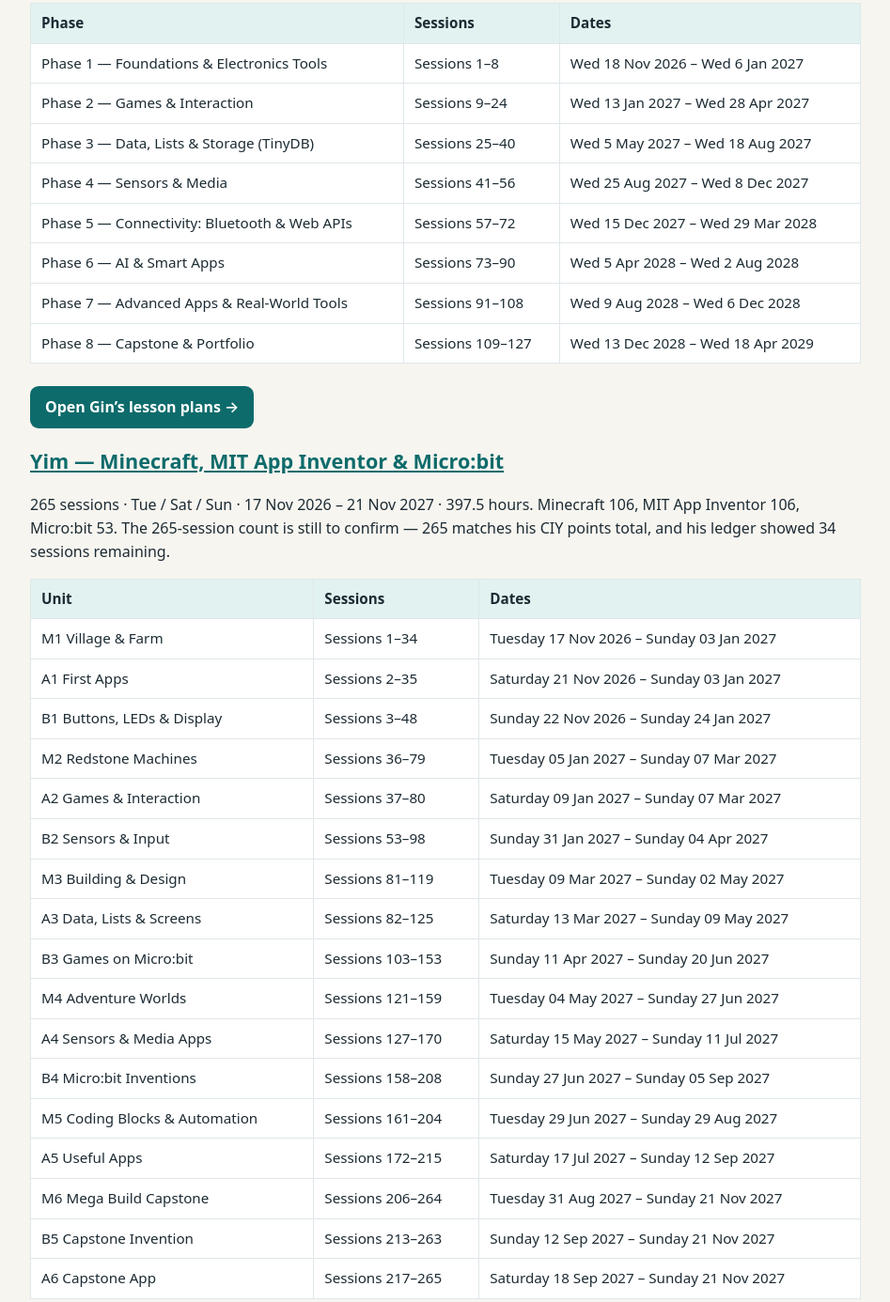
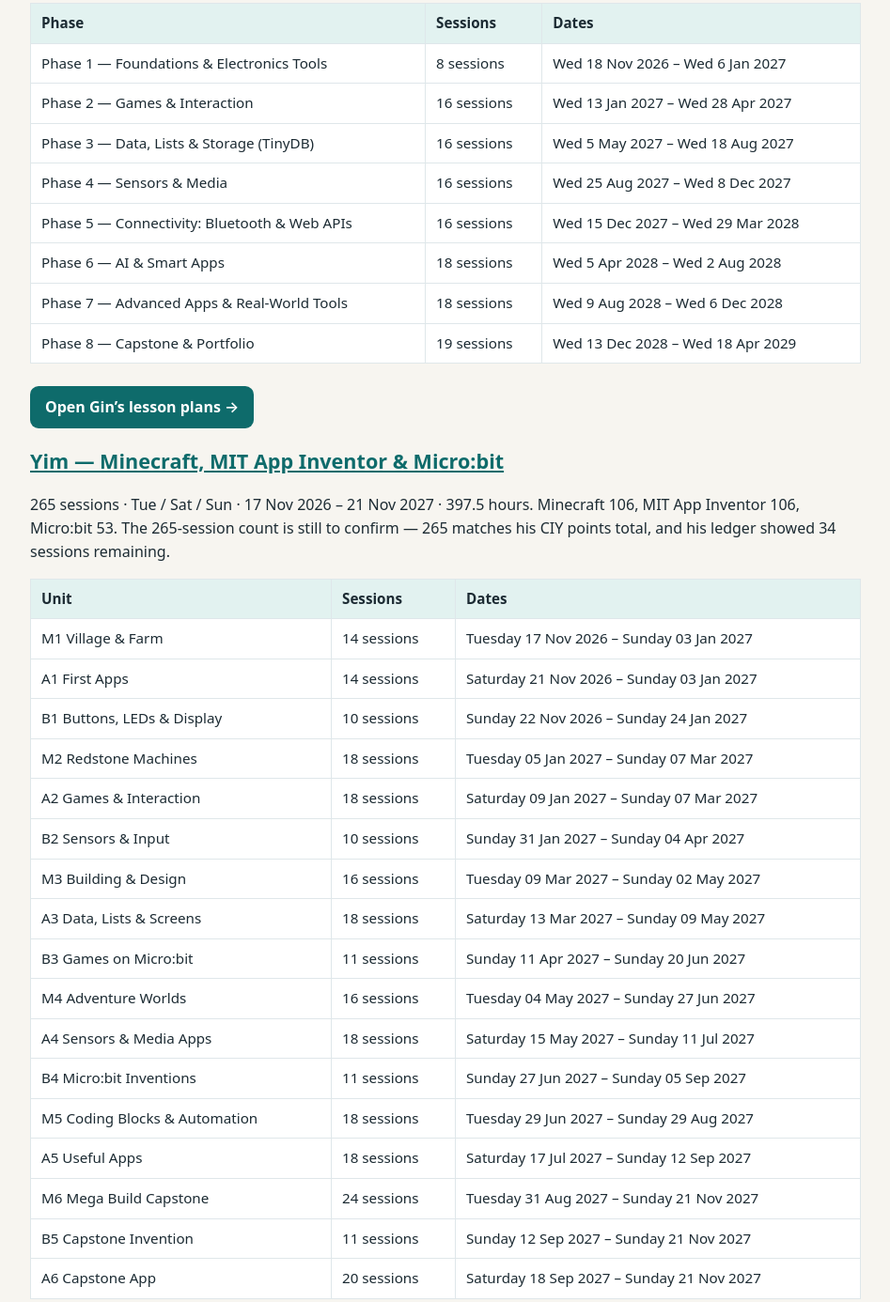
Before and after one commit to Ricamaesupa/lesson-plans, a plain HTML site: page curriculum.html in a window 1280 px wide. Shown: the part 347-1733 px from the top of the page at 94% size, without its empty margins (166-1113 px from the left). Drawn offline with Linux system fonts and the light colour scheme.

Commit message:
Curriculum table: show session counts per phase/unit instead of ranges

```diff
--- a/curriculum.html
+++ b/curriculum.html
@@ -16,36 +16,36 @@
 <h2><a href="gin.html">Gin — MIT App Inventor</a></h2>
 <p>127 sessions &middot; Wednesdays 3:30&ndash;5:00pm &middot; 18 Nov 2026 &ndash; 18 Apr 2029 &middot; 190.5 hours. Built on his resistor colour codes and Ohm&rsquo;s Law. MIT App Inventor is Rica&rsquo;s exploration with Gin, not a CIY-assigned track.</p>
 <table class="ctable"><tr><th>Phase</th><th>Sessions</th><th>Dates</th></tr>
-<tr><td>Phase 1 — Foundations &amp; Electronics Tools</td><td>Sessions 1&ndash;8</td><td>Wed 18 Nov 2026 &ndash; Wed 6 Jan 2027</td></tr>
-<tr><td>Phase 2 — Games &amp; Interaction</td><td>Sessions 9&ndash;24</td><td>Wed 13 Jan 2027 &ndash; Wed 28 Apr 2027</td></tr>
-<tr><td>Phase 3 — Data, Lists &amp; Storage (TinyDB)</td><td>Sessions 25&ndash;40</td><td>Wed 5 May 2027 &ndash; Wed 18 Aug 2027</td></tr>
-<tr><td>Phase 4 — Sensors &amp; Media</td><td>Sessions 41&ndash;56</td><td>Wed 25 Aug 2027 &ndash; Wed 8 Dec 2027</td></tr>
-<tr><td>Phase 5 — Connectivity: Bluetooth &amp; Web APIs</td><td>Sessions 57&ndash;72</td><td>Wed 15 Dec 2027 &ndash; Wed 29 Mar 2028</td></tr>
-<tr><td>Phase 6 — AI &amp; Smart Apps</td><td>Sessions 73&ndash;90</td><td>Wed 5 Apr 2028 &ndash; Wed 2 Aug 2028</td></tr>
-<tr><td>Phase 7 — Advanced Apps &amp; Real-World Tools</td><td>Sessions 91&ndash;108</td><td>Wed 9 Aug 2028 &ndash; Wed 6 Dec 2028</td></tr>
-<tr><td>Phase 8 — Capstone &amp; Portfolio</td><td>Sessions 109&ndash;127</td><td>Wed 13 Dec 2028 &ndash; Wed 18 Apr 2029</td></tr>
+<tr><td>Phase 1 — Foundations &amp; Electronics Tools</td><td>8 sessions</td><td>Wed 18 Nov 2026 &ndash; Wed 6 Jan 2027</td></tr>
+<tr><td>Phase 2 — Games &amp; Interaction</td><td>16 sessions</td><td>Wed 13 Jan 2027 &ndash; Wed 28 Apr 2027</td></tr>
+<tr><td>Phase 3 — Data, Lists &amp; Storage (TinyDB)</td><td>16 sessions</td><td>Wed 5 May 2027 &ndash; Wed 18 Aug 2027</td></tr>
+<tr><td>Phase 4 — Sensors &amp; Media</td><td>16 sessions</td><td>Wed 25 Aug 2027 &ndash; Wed 8 Dec 2027</td></tr>
+<tr><td>Phase 5 — Connectivity: Bluetooth &amp; Web APIs</td><td>16 sessions</td><td>Wed 15 Dec 2027 &ndash; Wed 29 Mar 2028</td></tr>
+<tr><td>Phase 6 — AI &amp; Smart Apps</td><td>18 sessions</td><td>Wed 5 Apr 2028 &ndash; Wed 2 Aug 2028</td></tr>
+<tr><td>Phase 7 — Advanced Apps &amp; Real-World Tools</td><td>18 sessions</td><td>Wed 9 Aug 2028 &ndash; Wed 6 Dec 2028</td></tr>
+<tr><td>Phase 8 — Capstone &amp; Portfolio</td><td>19 sessions</td><td>Wed 13 Dec 2028 &ndash; Wed 18 Apr 2029</td></tr>
 </table>
 <p><a class="btn" href="gin.html">Open Gin&rsquo;s lesson plans &rarr;</a></p>
 <h2><a href="yim.html">Yim — Minecraft, MIT App Inventor &amp; Micro:bit</a></h2>
 <p>265 sessions &middot; Tue / Sat / Sun &middot; 17 Nov 2026 &ndash; 21 Nov 2027 &middot; 397.5 hours. Minecraft 106, MIT App Inventor 106, Micro:bit 53. The 265-session count is still to confirm — 265 matches his CIY points total, and his ledger showed 34 sessions remaining.</p>
 <table class="ctable"><tr><th>Unit</th><th>Sessions</th><th>Dates</th></tr>
-<tr><td>M1 Village &amp; Farm</td><td>Sessions 1&ndash;34</td><td>Tuesday 17 Nov 2026 &ndash; Sunday 03 Jan 2027</td></tr>
-<tr><td>A1 First Apps</td><td>Sessions 2&ndash;35</td><td>Saturday 21 Nov 2026 &ndash; Sunday 03 Jan 2027</td></tr>
-<tr><td>B1 Buttons, LEDs &amp; Display</td><td>Sessions 3&ndash;48</td><td>Sunday 22 Nov 2026 &ndash; Sunday 24 Jan 2027</td></tr>
-<tr><td>M2 Redstone Machines</td><td>Sessions 36&ndash;79</td><td>Tuesday 05 Jan 2027 &ndash; Sunday 07 Mar 2027</td></tr>
-<tr><td>A2 Games &amp; Interaction</td><td>Sessions 37&ndash;80</td><td>Saturday 09 Jan 2027 &ndash; Sunday 07 Mar 2027</td></tr>
-<tr><td>B2 Sensors &amp; Input</td><td>Sessions 53&ndash;98</td><td>Sunday 31 Jan 2027 &ndash; Sunday 04 Apr 2027</td></tr>
-<tr><td>M3 Building &amp; Design</td><td>Sessions 81&ndash;119</td><td>Tuesday 09 Mar 2027 &ndash; Sunday 02 May 2027</td></tr>
-<tr><td>A3 Data, Lists &amp; Screens</td><td>Sessions 82&ndash;125</td><td>Saturday 13 Mar 2027 &ndash; Sunday 09 May 2027</td></tr>
-<tr><td>B3 Games on Micro:bit</td><td>Sessions 103&ndash;153</td><td>Sunday 11 Apr 2027 &ndash; Sunday 20 Jun 2027</td></tr>
-<tr><td>M4 Adventure Worlds</td><td>Sessions 121&ndash;159</td><td>Tuesday 04 May 2027 &ndash; Sunday 27 Jun 2027</td></tr>
-<tr><td>A4 Sensors &amp; Media Apps</td><td>Sessions 127&ndash;170</td><td>Saturday 15 May 2027 &ndash; Sunday 11 Jul 2027</td></tr>
-<tr><td>B4 Micro:bit Inventions</td><td>Sessions 158&ndash;208</td><td>Sunday 27 Jun 2027 &ndash; Sunday 05 Sep 2027</td></tr>
-<tr><td>M5 Coding Blocks &amp; Automation</td><td>Sessions 161&ndash;204</td><td>Tuesday 29 Jun 2027 &ndash; Sunday 29 Aug 2027</td></tr>
-<tr><td>A5 Useful Apps</td><td>Sessions 172&ndash;215</td><td>Saturday 17 Jul 2027 &ndash; Sunday 12 Sep 2027</td></tr>
-<tr><td>M6 Mega Build Capstone</td><td>Sessions 206&ndash;264</td><td>Tuesday 31 Aug 2027 &ndash; Sunday 21 Nov 2027</td></tr>
-<tr><td>B5 Capstone Invention</td><td>Sessions 213&ndash;263</td><td>Sunday 12 Sep 2027 &ndash; Sunday 21 Nov 2027</td></tr>
-<tr><td>A6 Capstone App</td><td>Sessions 217&ndash;265</td><td>Saturday 18 Sep 2027 &ndash; Sunday 21 Nov 2027</td></tr>
+<tr><td>M1 Village &amp; Farm</td><td>14 sessions</td><td>Tuesday 17 Nov 2026 &ndash; Sunday 03 Jan 2027</td></tr>
+<tr><td>A1 First Apps</td><td>14 sessions</td><td>Saturday 21 Nov 2026 &ndash; Sunday 03 Jan 2027</td></tr>
+<tr><td>B1 Buttons, LEDs &amp; Display</td><td>10 sessions</td><td>Sunday 22 Nov 2026 &ndash; Sunday 24 Jan 2027</td></tr>
+<tr><td>M2 Redstone Machines</td><td>18 sessions</td><td>Tuesday 05 Jan 2027 &ndash; Sunday 07 Mar 2027</td></tr>
+<tr><td>A2 Games &amp; Interaction</td><td>18 sessions</td><td>Saturday 09 Jan 2027 &ndash; Sunday 07 Mar 2027</td></tr>
+<tr><td>B2 Sensors &amp; Input</td><td>10 sessions</td><td>Sunday 31 Jan 2027 &ndash; Sunday 04 Apr 2027</td></tr>
+<tr><td>M3 Building &amp; Design</td><td>16 sessions</td><td>Tuesday 09 Mar 2027 &ndash; Sunday 02 May 2027</td></tr>
+<tr><td>A3 Data, Lists &amp; Screens</td><td>18 sessions</td><td>Saturday 13 Mar 2027 &ndash; Sunday 09 May 2027</td></tr>
+<tr><td>B3 Games on Micro:bit</td><td>11 sessions</td><td>Sunday 11 Apr 2027 &ndash; Sunday 20 Jun 2027</td></tr>
+<tr><td>M4 Adventure Worlds</td><td>16 sessions</td><td>Tuesday 04 May 2027 &ndash; Sunday 27 Jun 2027</td></tr>
+<tr><td>A4 Sensors &amp; Media Apps</td><td>18 sessions</td><td>Saturday 15 May 2027 &ndash; Sunday 11 Jul 2027</td></tr>
+<tr><td>B4 Micro:bit Inventions</td><td>11 sessions</td><td>Sunday 27 Jun 2027 &ndash; Sunday 05 Sep 2027</td></tr>
+<tr><td>M5 Coding Blocks &amp; Automation</td><td>18 sessions</td><td>Tuesday 29 Jun 2027 &ndash; Sunday 29 Aug 2027</td></tr>
+<tr><td>A5 Useful Apps</td><td>18 sessions</td><td>Saturday 17 Jul 2027 &ndash; Sunday 12 Sep 2027</td></tr>
+<tr><td>M6 Mega Build Capstone</td><td>24 sessions</td><td>Tuesday 31 Aug 2027 &ndash; Sunday 21 Nov 2027</td></tr>
+<tr><td>B5 Capstone Invention</td><td>11 sessions</td><td>Sunday 12 Sep 2027 &ndash; Sunday 21 Nov 2027</td></tr>
+<tr><td>A6 Capstone App</td><td>20 sessions</td><td>Saturday 18 Sep 2027 &ndash; Sunday 21 Nov 2027</td></tr>
 </table>
 <p><a class="btn" href="yim.html">Open Yim&rsquo;s lesson plans &rarr;</a></p>
 <p class="small">Session rhythm, every session: 0&ndash;10 plan on paper &middot; 10&ndash;20 demo &middot; 20&ndash;65 build &middot; 65&ndash;80 test &amp; fix, screenshot &middot; 80&ndash;90 share &amp; homework (one small task only).</p>
```
